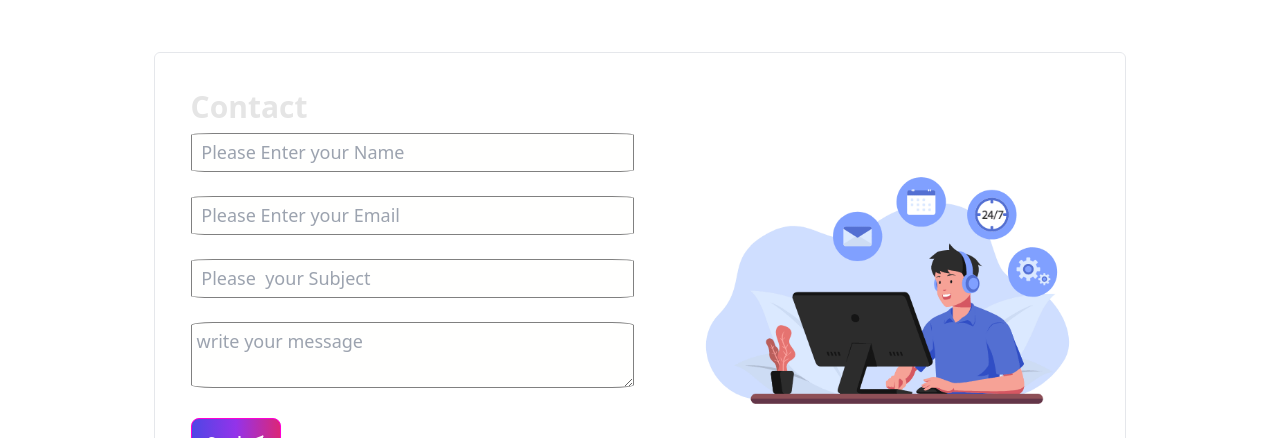
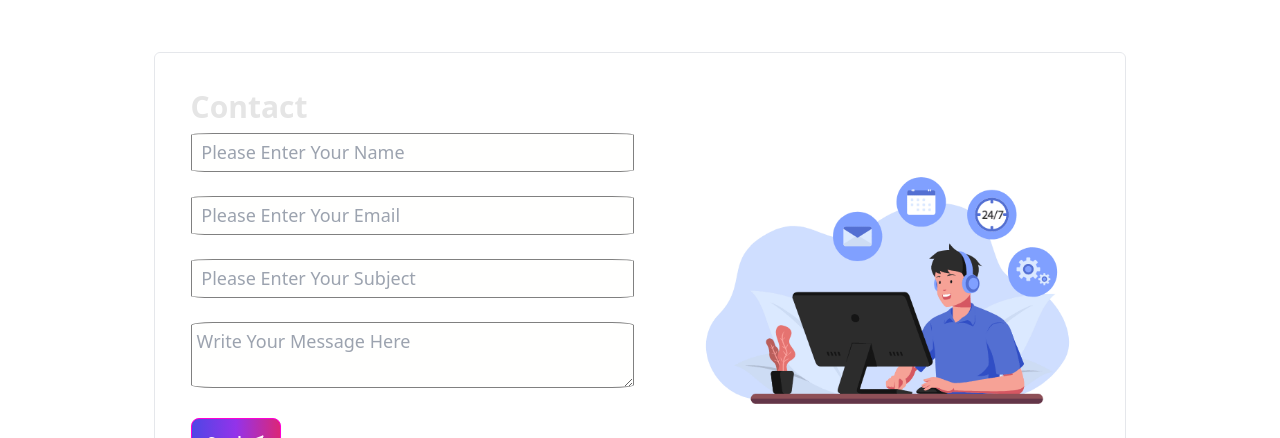
Before and after one commit to jabunnesaeva305/eva121, a React (Vite) app: page / in a window 1280 px wide. Shown: the part 2820-3258 px from the top of the page. Built offline with nearby package versions, Linux system fonts and the light colour scheme.

Commit message:
Update Contact.jsx

```diff
--- a/src/Components/Contact.jsx
+++ b/src/Components/Contact.jsx
@@ -17,7 +17,7 @@ const Contact = () => {
       })
       .then(
         () => {
-          toast.success("email send sucessfully!");
+          toast.success("Your email has been sent sucessfully!");
           console.log("SUCCESS!");
         },
         (error) => {
@@ -36,7 +36,7 @@ const Contact = () => {
             <div>
               <input
                 type="text"
-                placeholder=" Please Enter your Name"
+                placeholder=" Please Enter Your Name"
                 className=" inputins "
                 name="user_name"
                 required
@@ -46,7 +46,7 @@ const Contact = () => {
             <div>
               <input
                 type="email"
-                placeholder=" Please Enter your Email"
+                placeholder=" Please Enter Your Email"
                 className=" inputins "
                 name="user_email"
                 required
@@ -56,7 +56,7 @@ const Contact = () => {
             <div>
               <input
                 type="text"
-                placeholder=" Please  your Subject"
+                placeholder=" Please Enter Your Subject"
                 className=" inputins "
                 name="subject"
                 required
@@ -67,7 +67,7 @@ const Contact = () => {
               <textarea
                 type="text"
                 className="inputins "
-                placeholder="write your message"
+                placeholder="Write Your Message Here"
                 name="message"
                 id=""
                 required
```
